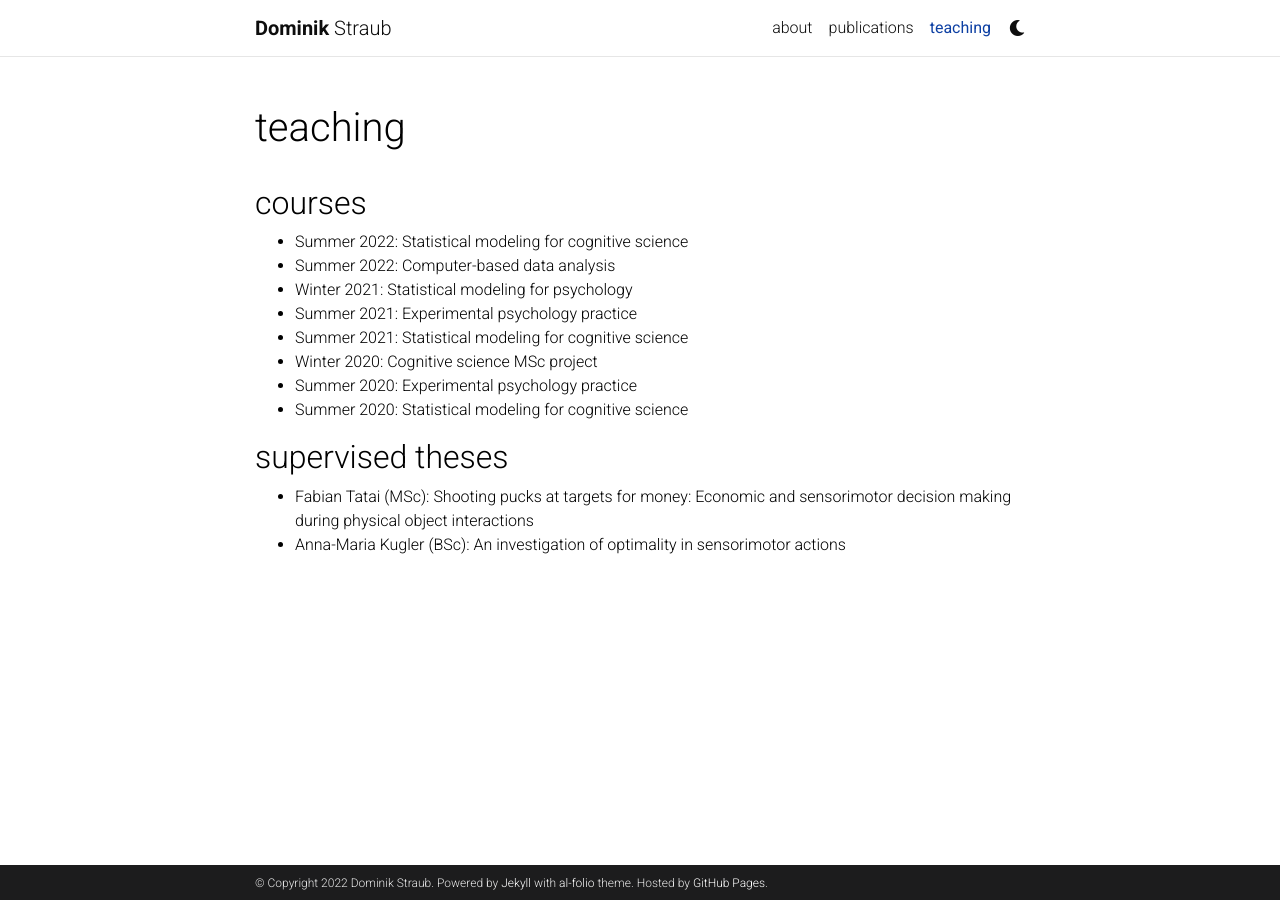
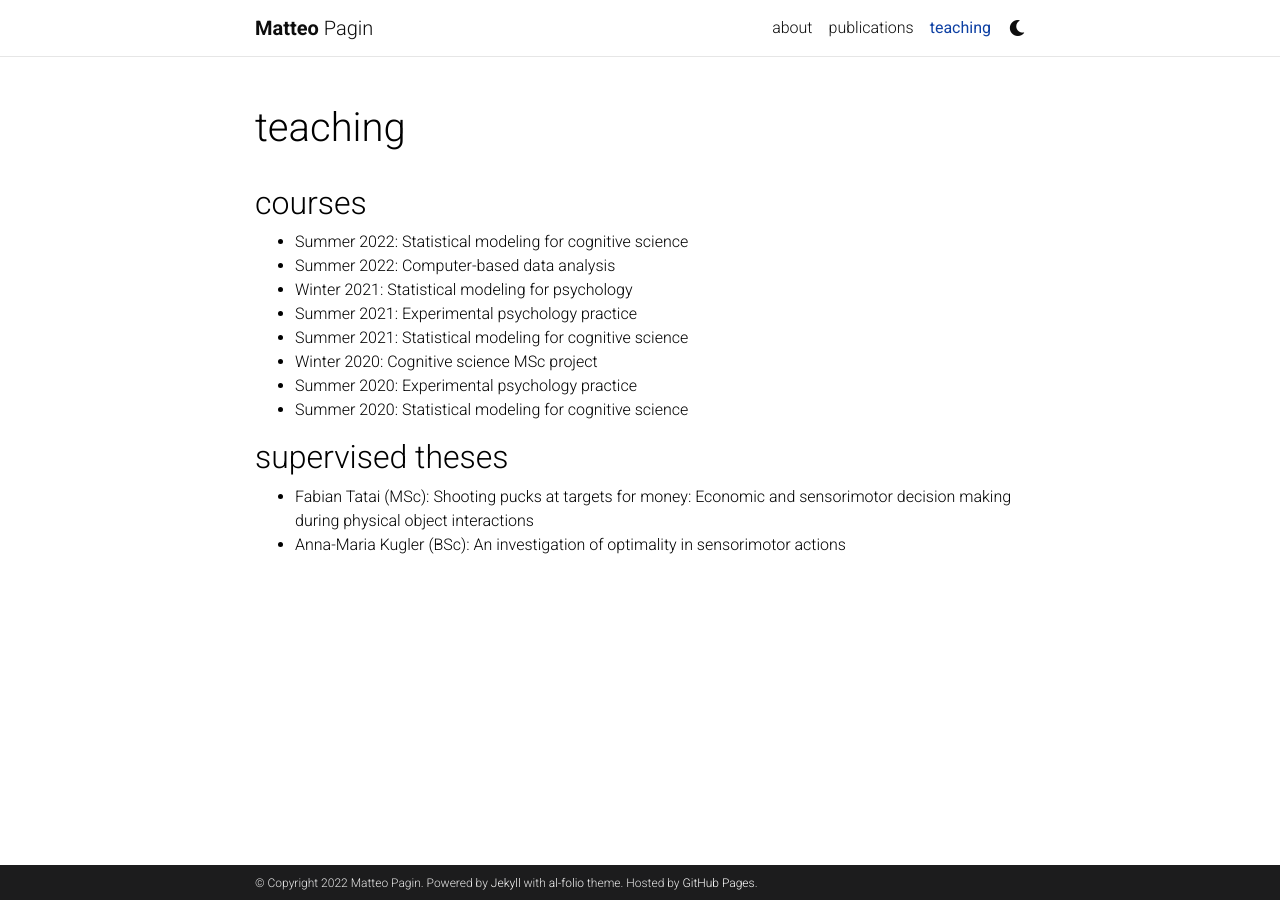
Before and after one commit to pagmatt/pagmatt.github.io, a Jekyll site: the page built from _pages/teaching.md, in a window 1280 px wide. Built offline with Jekyll 4.4.1, drawn with Linux system fonts in a browser that asks for light colours; full-size pictures stand in for the smaller copies a plugin makes; comment, search, counter and statistics services are not loaded; a style sheet for code colours, icons or effects is not loaded; some of the changed lines change nothing that is shown.

Commit message:
Update contact info

```diff
--- a/_config.yml
+++ b/_config.yml
@@ -3,21 +3,21 @@
 # -----------------------------------------------------------------------------
 
 title: blank # the website title (if blank, full name will be used instead)
-first_name: Dominik
+first_name: Matteo
 middle_name:
-last_name: Straub
-email: dominik.straub@tu-darmstadt.de
+last_name: Pagin
+email: matteo.pagin.1@phd.unipd.it
 description: > # the ">" symbol means to ignore newlines until "footer_text:"
-  PhD student at the Centre for Cognitive Science, Technical University of Darmstadt.
+  PhD student at the SIGNET Lab. of the University of Padova's Department of Information Engineering (DEI)
 footer_text: >
   Powered by <a href="https://jekyllrb.com/" target="_blank">Jekyll</a> with <a href="https://github.com/alshedivat/al-folio">al-folio</a> theme.
   Hosted by <a href="https://pages.github.com/" target="_blank">GitHub Pages</a>.
-keywords: dominik-straub, cognitive-science, perception, probabilistic-modeling # add your own keywords or leave empty
+keywords: pagin-matteo, matteo-pagin, dei, phd, telecom
 
-lang: en # the language of your site (for example: en, fr, cn, ru, etc.)
+lang: en # the language of your site (for example: en
 icon: posterior.png  # the emoji used as the favicon (alternatively, provide image name in /assets/img/)
 
-url: https://dominikstrb.github.io # the base hostname & protocol for your site
+url: https://pagmatt.github.io # the base hostname & protocol for your site
 baseurl: # the subpath of your site, e.g. /blog/
 last_updated: false # set to true if you want to display last updated in the footer
 impressum_path:  # set to path to include impressum link in the footer, use the same path as permalink in a page, helps to conform with EU GDPR
@@ -66,13 +66,13 @@
 # Social integration
 # -----------------------------------------------------------------------------
 
-github_username: dominikstrb # your GitHub user name
-gitlab_username: # your GitLab user name
-twitter_username: dominikstrb # your Twitter handle
+github_username: pagmatt # your GitHub user name
+gitlab_username: pagmatt # your GitLab user name
+twitter_username:  # your Twitter handle
 linkedin_username: # your LinkedIn user name
-scholar_userid: nU54Q7cAAAAJ # your Google Scholar ID
-semanticscholar_id: 117610362 # your Semantic Scholar ID
-orcid_id:  0000-0001-5263-2622 # your ORCID ID
+scholar_userid: VDBFuXgAAAAJ&hl # your Google Scholar ID
+semanticscholar_id: # your Semantic Scholar ID
+orcid_id:  0000-0002-3796-6859 # your ORCID ID
 medium_username: # your Medium username
 quora_username: # your Quora username
 publons_id: # your ID on Publons
@@ -117,9 +117,9 @@
 # External sources.
 # If you have blog posts published on medium.com or other exteranl sources,
 # you can display them in your blog by adding a link to the RSS feed.
-external_sources:
-  - name: medium.com
-    rss_url: https://medium.com/@al-folio/feed
+#external_sources:
+#  - name: medium.com
+#    rss_url: https://medium.com/@al-folio/feed
 
 # -----------------------------------------------------------------------------
 # Collections
```
Also changed, not shown: assets/img/prof_pic.jpg, assets/img/prof_pic_old.jpg (deleted).
